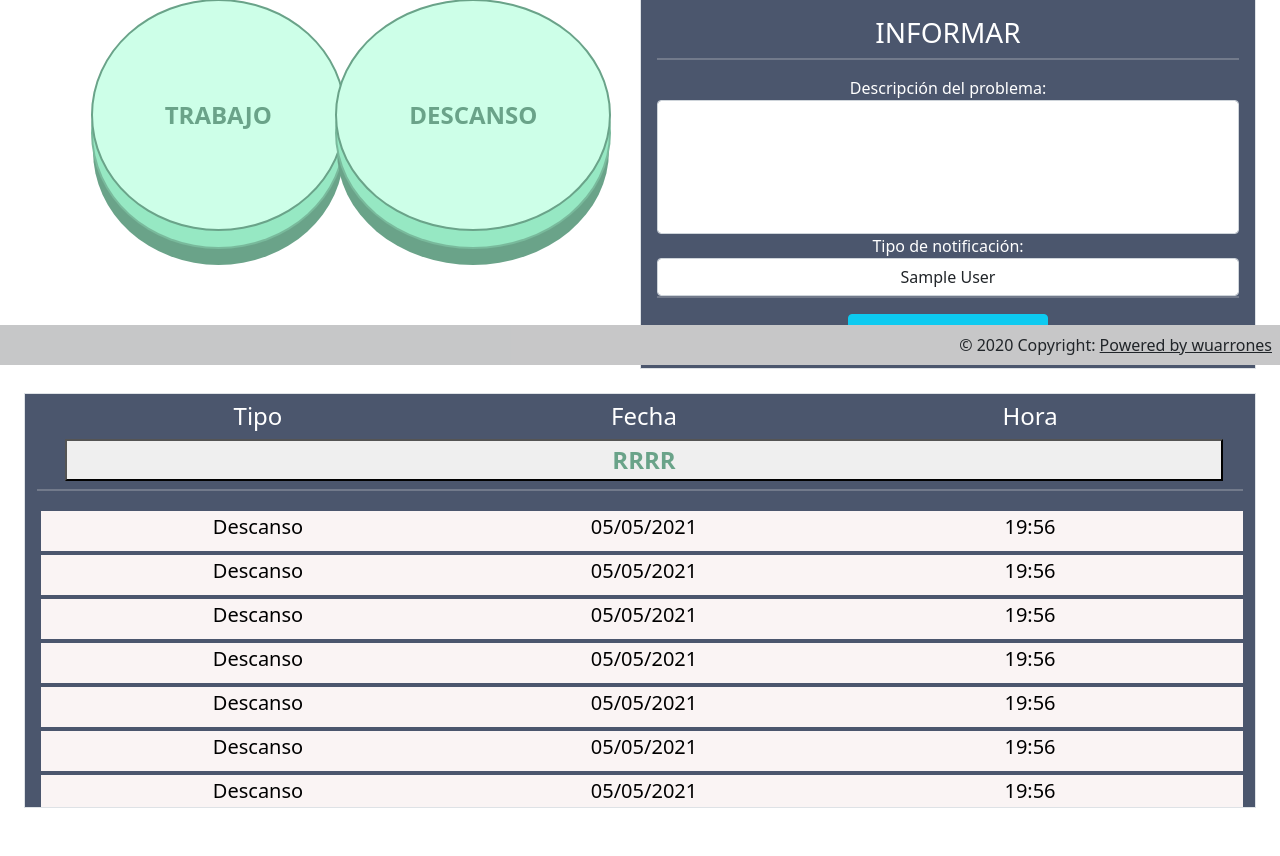
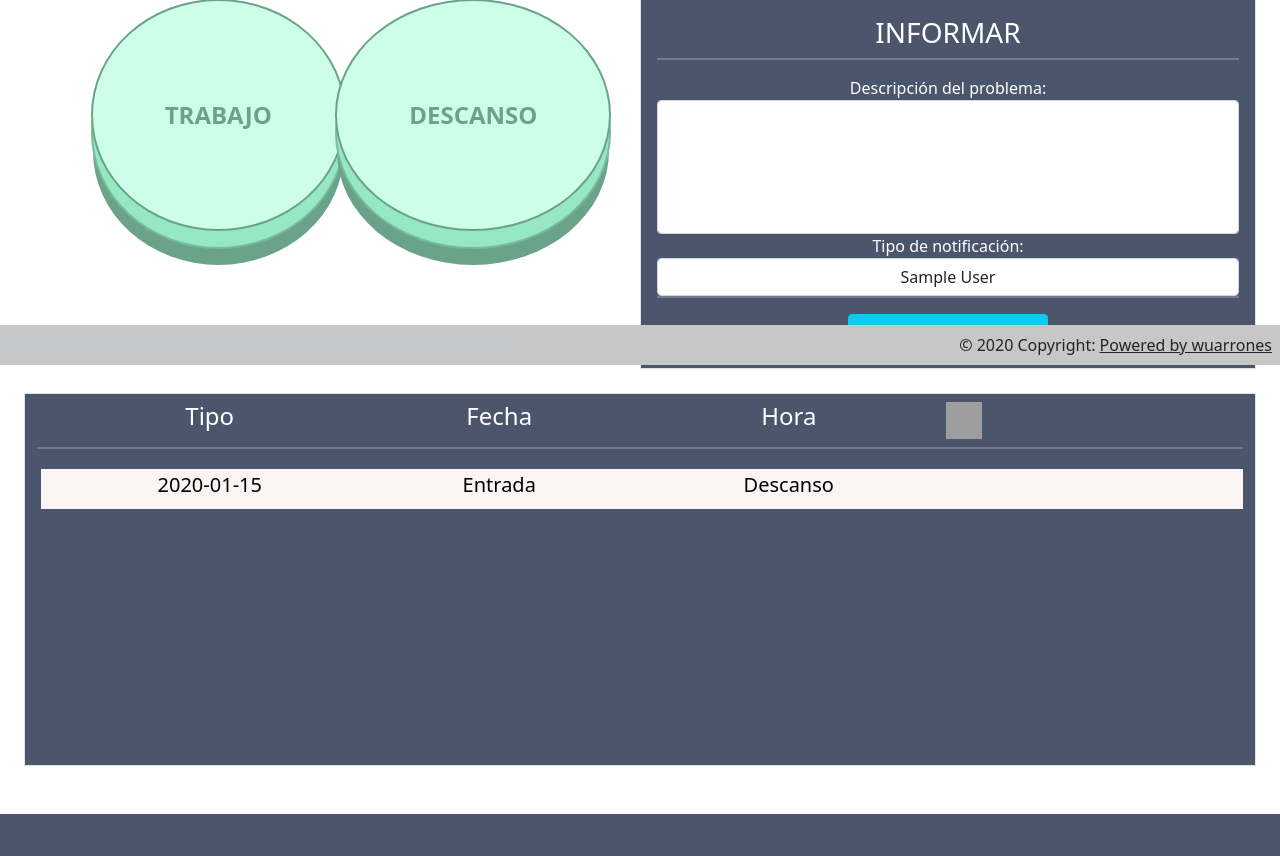
Before and after one commit to SSP-Projects/ProjectX, a Django app: page /home/ in a window 1280 px wide. Shown: the part 435-1291 px from the top of the page. After the commit the page ends 1249 px from the top, so only its background shows below. Run offline with Django 3.2, Linux system fonts and the light colour scheme; a user stored in the database is signed in; tables that the repository leaves empty hold one stand-in row (values such as "Sample post"); some libraries are stand-ins or nearby versions; grey boxes are pictures that could not be loaded.

Commit message:
Ahora se inserta lo correspondiente de los registros y se deshabilitan los botones

```diff
--- a/static/css/home/home_styles.css
+++ b/static/css/home/home_styles.css
@@ -93,3 +93,6 @@
   .ml-3 {
     margin-left: 3%;
   }
+  #refreshButton{
+    max-width: 60px !important;
+  }
--- a/users_management/templates/middle/home.html
+++ b/users_management/templates/middle/home.html
@@ -19,7 +19,7 @@
     </div>
     <div class="col-6">
       <a href="#">
-        <button id="break-button" class="big-button" data-toggle="modal" data-target="#confirmationModal">descanso</button>
+        <button id="break-button" class="big-button" data-toggle="modal" data-target="#confirmationModal" disabled="true">descanso</button>
       </a>
     </div>
   </section>
@@ -39,22 +39,16 @@
 <section class="container-fluid d-flex flex-wrap justify-content-center text-center font-white mt-4 ">
   <div class="container-fluid background-blue  border">
     <div class="container-fluid row mx-1  py-2">
-        <h4 class="col-4">Tipo</h4>
-        <h4 class="col-4">Fecha</h4>
-        <h4 class="col-4">Hora</h4>
-        <button id="refreshButton">RRRR</button>
+        <h4 class="col-3">Tipo</h4>
+        <h4 class="col-3">Fecha</h4>
+        <h4 class="col-3">Hora</h4>
+        <img class="col-3" id="refreshButton" src="{% static 'media/images/refresh_button.png' %}"  alt="refresh">
 
     </div>
     <hr>
     <div id="register_container">
-      {% for i in '0123456789123131312313' %}
-      <div  class="container-fluid background-grey font-black row m-1  py-1">
-        <h5 class="col-4">Descanso</h5>
-        <h5 class="col-4">05/05/2021</h5>
-        <h5 class="col-4">19:56</h5>
-      </div>
-      {% endfor %}
 
+    </div>
     </section>
 
             <!--{% for employee in employees %}
@@ -68,7 +62,6 @@
         </div>
     </div>
      {% endfor %}-->
-        </div>
 
 
 
@@ -127,6 +120,14 @@ $(document).ready(function(){
   var workingStatus = '{{workingStatus}}';
   var textToShowInModal ="default"
   var data = {}
+  if(workingStatus == "isntWorking"){
+            $("#break-button" ).prop('disabled', true)
+  }else if(workingStatus == "isWorking"){
+              $("#break-button" ).prop('disabled', false)
+  }else if(workingStatus == "breaking"){
+              $("#work-button" ).prop('disabled', true)
+  }
+
   $('#confirmationModal').on('show.bs.modal', function (event) {
             var button = $(event.relatedTarget) // Button that triggered the modal
             //var recipient = button.data('whatever') // Extract info from data-* attributes
@@ -141,13 +142,16 @@ $(document).ready(function(){
             'interaction_type' : "work" ,
           }
           textToShowInModal = "¿Entrar al trabajo?"
+
+
           //sendDataToDb(data);
-      }else if(workingStatus == "working"){
+      }else if(workingStatus == "isWorking"){
           data = {
             'state' : 1,
             'interaction_type' : "work",
           }
           textToShowInModal = "¿Salir del trabajo?"
+          $("#break-button" ).prop('disabled', false)
           //sendDataToDb(data);
       }else if(workingStatus == "breaking"){
           alert("No puedes salir del trabajo sin haber salido del descanso")
@@ -160,7 +164,7 @@ $(document).ready(function(){
 
       if(workingStatus == "isntWorking"){
           alert("No puedes entrar al descanso si no estas trabajando")
-      }else if(workingStatus == "working"){
+      }else if(workingStatus == "isWorking"){
           data = {
             'state' : 0,
             'interaction_type' : "break",
@@ -177,6 +181,8 @@ $(document).ready(function(){
   });
   $("#confirmationButton").click(function() {
     sendDataToDb(data)
+
+
   });
 
   function sendDataToDb(data){
@@ -189,6 +195,7 @@ $(document).ready(function(){
        headers: {'X-CSRFToken': "{{csrf_token}}"},
        success: function (data) {
         alert("Correcto")
+
         },
         error: function(jqxhr) {
             alert("Error");
@@ -204,15 +211,54 @@ $(document).ready(function(){
        data: data,
        headers: {'X-CSRFToken': "{{csrf_token}}"},
        success: function (data) {
-        alert("Correcto")
+        $("#register_container").empty()
+        data.forEach(interaction => {
+          //RESOLV FIELDS
+
+          date = new Date(interaction.fields.date_time);
+          year = date.getFullYear();
+          month = date.getMonth()+1;
+          dt = date.getDate();
+
+          if (dt < 10) {
+            dt = '0' + dt;
+          }
+          if (month < 10) {
+            month = '0' + month;
+          }
+          datetimeResolved = year+'-' + month + '-'+dt
+
+          interactionTypeResolved = ""
+          if(interaction.fields.interaction_type == "work"){
+            interactionTypeResolved ="Trabajo"
+          }else{
+            interactionTypeResolved ="Descanso"
+          }
+
+          stateResolved = ""
+          if(interaction.fields.state == 0){
+            stateResolved ="Entrada"
+          }else{
+            stateResolved ="Salida"
+          }
+
+          $("#register_container").append(`
+            <div  class="container-fluid background-grey font-black row m-1  py-1">
+              <h5 class="col-3">`+datetimeResolved+`</h5>
+              <h5 class="col-3">`+stateResolved+`</h5>
+              <h5 class="col-3">`+interactionTypeResolved+`</h5>
+            </div>`
+          );
+
+        });
         },
         error: function(jqxhr) {
-            alert("Error");
+            alert("Error refreshing");
         }
     });
   });
 
-
+  $("#refreshButton").click()
 });
 </script>
  <!--
--- a/users_management/urls.py
+++ b/users_management/urls.py
@@ -10,6 +10,6 @@ urlpatterns = [
     url(r'^admin/', views.admin, name='admin'),
     url(r'^notification/', views.send_notification, name='send_notification'),
     url(r'^ajax/insert_job_interaction/',views.postInteraction, name='postInteraction'),
-    url(r'^/ajax/get_employee_job_interactions/',views.getEmployeeInteractions, name='getEmployeeInteractions'),
+    url(r'^ajax/get_employee_job_interactions/',views.getEmployeeInteractions, name='getEmployeeInteractions'),
     url(r'^ajax/get_user/',views.getUser, name='getUser'),
 ]
--- a/users_management/views.py
+++ b/users_management/views.py
@@ -13,7 +13,7 @@ def register(request):
     form = forms.RegisterForm()
     return render(request, 'register.html', context={'form': form})
 
-#@login_required(login_url='/accounts/login/')
+@login_required(login_url='/accounts/login/')
 def home(request):
 
     json_serializer = serializers.get_serializer("json")()
@@ -22,6 +22,7 @@ def home(request):
     username = ""
     actual_employee =Employee.objects.get(user=request.user)
     workingStatus = actual_employee.work_status
+    print("WORKUING STATUS"+workingStatus)
     if workingStatus == "new":
        workingStatus = "isntWorking"
     app_tittle = "SIGNET"
@@ -40,11 +41,13 @@ def home(request):
 
 def getEmployeeInteractions(request):
     actual_employee =Employee.objects.get(user=request.user)
-    employee_interactions = Interaction.objects.get(employee = actual_employee)
-    return HttpResponse()
+    employee_interactions = Interaction.objects.filter(employee = actual_employee)
+
+    interactions_json = serializers.serialize('json',employee_interactions)
+    return HttpResponse(interactions_json, content_type="application/json")
 
 def postInteraction(request):
-    print("dfishbfihdbufijbsfijku")
+
     if request.is_ajax and request.method == "POST":
         actual_employee =Employee.objects.get(user=request.user)
 
@@ -56,6 +59,8 @@ def postInteraction(request):
         interaction_type=interaction_type,
         employee=actual_employee
         )
+
+        state = int(state)
         if interaction_type == "work" and state == 0:
            actual_employee.work_status ="isWorking"
         if interaction_type == "work" and state == 1:
@@ -64,7 +69,6 @@ def postInteraction(request):
            actual_employee.work_status ="breaking"
         if interaction_type == "break" and state == 1:
            actual_employee.work_status ="isWorking"
-
 
         actual_employee.save()
         interaction.save()
```
